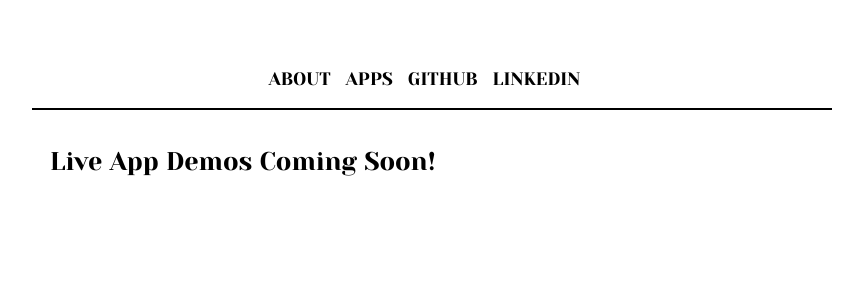
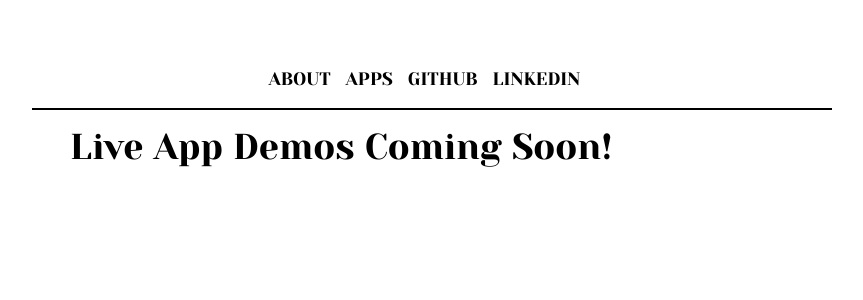
Before and after one commit to taylormleigh/tayMade, a Next.js app: page /apps in a window 1280 px wide. Shown: the top 300 px of the page, without its empty margins (208-1071 px from the left). Built offline with nearby package versions, Linux system fonts and the light colour scheme.

Commit message:
temporary styling

```diff
--- a/pages/apps.js
+++ b/pages/apps.js
@@ -2,9 +2,15 @@ import React from "react"
 import Layout from "../components/layout"
 import Image from "../components/image";
 
+const container = {
+  display: `flex`,
+  flexFlow: `row no-wrap`,
+  marginLeft: `20px`,
+};
+
 const Projects = () => (
   <Layout>
-    <h2>Live App Demos Coming Soon!</h2>
+    <h1 style={container}>Live App Demos Coming Soon!</h1>
     {/* <ul>
       <li>
         <Image source="profile.jpeg" altern="profile"/>
--- a/styles.css
+++ b/styles.css
@@ -279,7 +279,7 @@ h1 {
   text-rendering: optimizeLegibility;
   min-width: 2.6vw;
   /* text-transform: uppercase; */
-  line-height: 0.6;
+  line-height: 0.8;
 }
 h2 {
   /* margin-left: 0; */
```
Also changed, not shown: components/about.js (+0 -7 lines).
